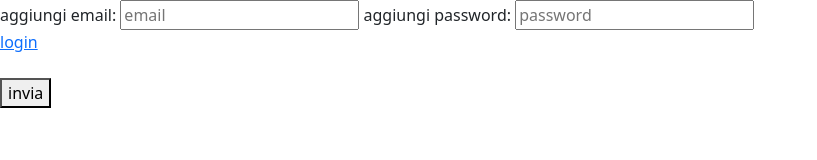
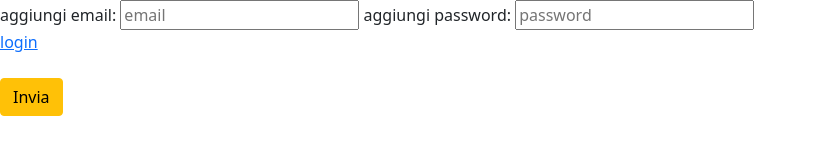
Before and after one commit to ArrigoniAlessandro/JS_Backend_Frontend, a plain HTML site: page front/SignIn.html in a window 1280 px wide. Shown: the whole page, without its empty margins (0-817 px from the left). Drawn offline with nearby package versions, Linux system fonts and the light colour scheme.

Commit message:
added new button

```diff
--- a/front/SignIn.html
+++ b/front/SignIn.html
@@ -13,7 +13,7 @@
     aggiungi password:
     <input type="password" id="pwd" placeholder="password" /> </br>
     <a href="index.html">login</a> </br></br>
-    <button id="b1">invia</button>
+    <button invia id="b1"type="button" class="btn btn-warning">Invia</button>
     <script>
       $("#b1").click(function () {
         var mail = $("#mail").val();
```
